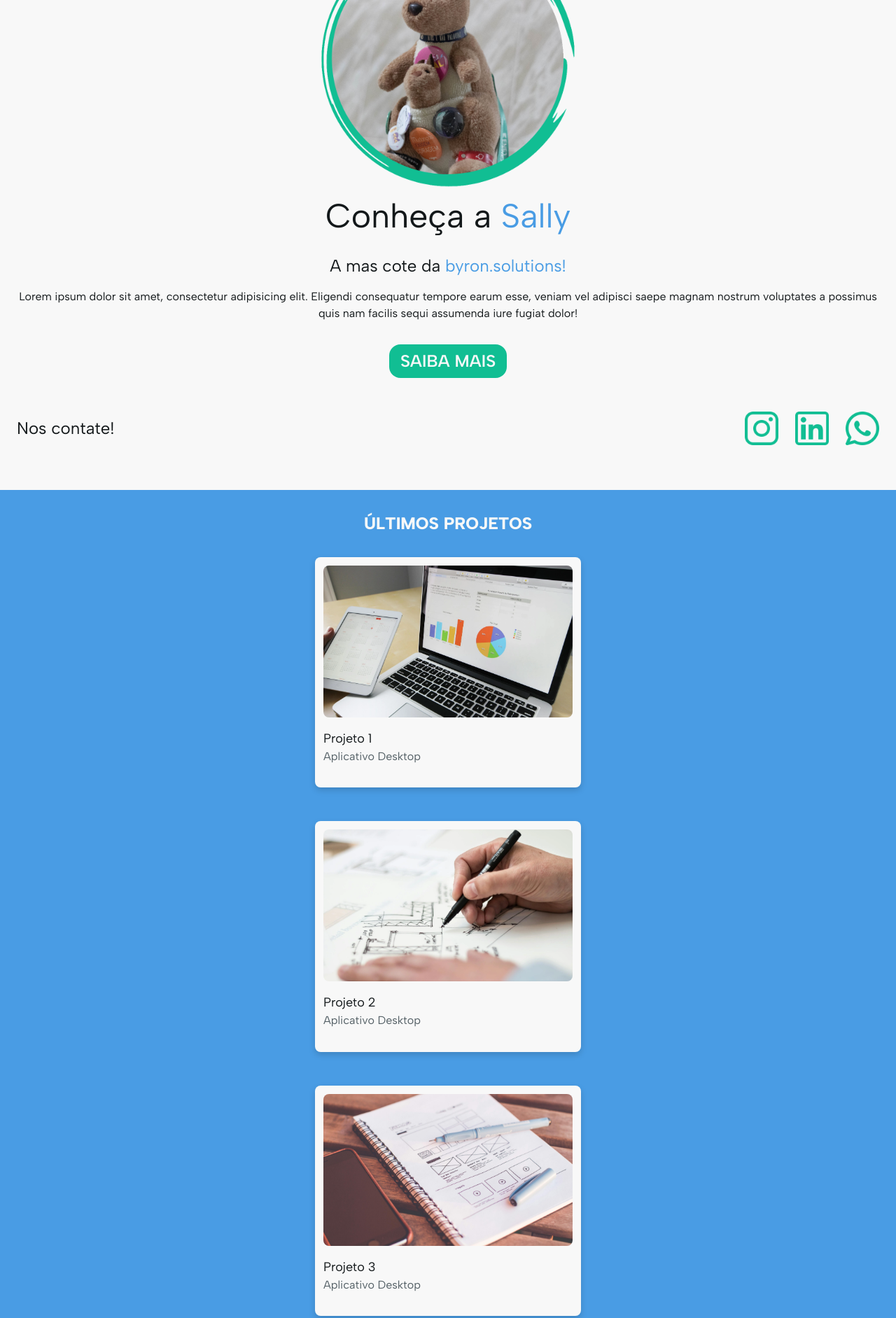
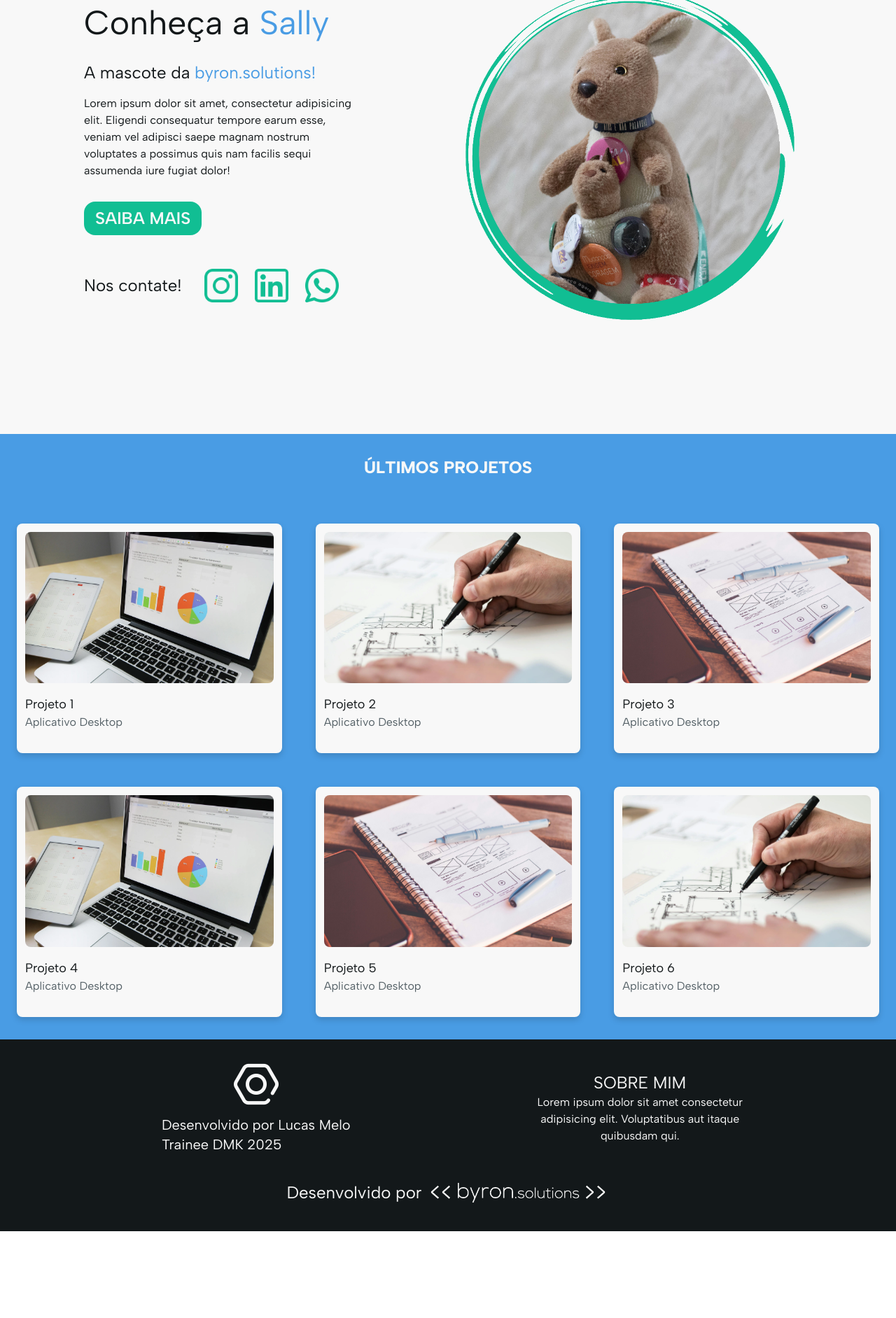
Before and after one commit to meloluvert/tailwind-capacitacao-byron, a website: page src/index.html in a window 1280 px wide. Shown: the part 300-2183 px from the top of the page at 70% size. After the commit the page ends 2059 px from the top, so only its background shows below. Drawn offline with Linux system fonts and the light colour scheme; a web font is replaced by a local one.

Commit message:
feat: responsivo

```diff
--- a/src/index.html
+++ b/src/index.html
@@ -9,7 +9,7 @@
   <body class="font-main">
     <!-- Header  -->
     <header
-      class="bg-black text-white flex flex-row justify-between items-center px-8 py-9"
+      class="bg-black text-white flex flex-row justify-between items-center px-8 py-9 lg:px-30"
     >
       <div class="flex flex-row gap-4 items-center">
         <div class="size-12">
@@ -17,31 +17,45 @@
         </div>
         <h1 class="text-4xl">Portfólio</h1>
       </div>
-      <div class="size-8">
+      <div class="hidden lg:flex lg:flex-row items-center gap-8">
+        <a href="#" class="text-2xl hover:text-main transiiton duration-200"
+          >Início</a
+        >
+        <a href="#" class="text-2xl hover:text-main transiiton duration-200"
+          >Projetos</a
+        >
+        <a
+          href="mailto:lucasmiranda@byronsolutions.com"
+          class="text-2xl font-semibold text-white bg-main px-4 py-2 rounded-2xl hover:bg-teal-600 transition duration-200"
+        >
+          Entre em contato
+        </a>
+      </div>
+      <div class="size-8 lg:hidden">
         <img src="./img/icon_hamburguer.png" alt="Ícone do menu hamburguer" />
       </div>
     </header>
 
     <!-- Hero -->
-    <section class="text-black px-6 py-16 bg-white flex items-center flex-col">
-      <div class="max-w-[400px] max-h-[400px]">
+    <section class="text-black px-6 lg:px-30 py-16 bg-white flex items-center min-h-screen flex-col lg:flex-row-reverse lg:justify-between">
+      <div class="lg:w-1/2 max-w-[400px] max-h-[400px] lg:max-w-[700px] lg:max-h-[700px]">
         <img
           src="./img/sally.png"
           alt="Imagem da Sally, mascote da byron.solutions"
         />
       </div>
-      <div class="flex flex-col gap-12">
-        <div class="text-center flex flex-col gap-8 items-center">
-          <div class="flex flex-col gap-8">
+      <div class="flex lg:max-w-[560px] flex-col gap-12 lg:w-1/2">
+        <div class="text-center lg:text-start flex flex-col gap-8 items-center lg:items-start">
+          <div class="flex flex-col gap-8 max-w-3/4">
             <h2 class="text-5xl">
               Conheça a <span class="text-secondary">Sally</span>
             </h2>
             <div class="flex flex-col gap-4">
               <h3 class="text-2xl">
-                A mas cote da
+                A mascote da
                 <span class="text-secondary"> byron.solutions! </span>
               </h3>
-              <p class="text-base text-center">
+              <p class="text-base text-center lg:text-start">
                 Lorem ipsum dolor sit amet, consectetur adipisicing elit.
                 Eligendi consequatur tempore earum esse, veniam vel adipisci
                 saepe magnam nostrum voluptates a possimus quis nam facilis
@@ -55,7 +69,7 @@
             Saiba Mais
           </button>
         </div>
-        <div class="flex flex-row justify-between items-center">
+        <div class="flex flex-row justify-between items-center lg:justify-start gap-8">
           <p class="text-2xl">Nos contate!</p>
           <div class="flex flex-row gap-6">
             <div class="size-12">
@@ -79,10 +93,10 @@
     </section>
 
     <section
-      class="bg-secondary px-6 py-8 text-black flex flex-col gap-8 items-center"
+      class="bg-secondary px-6 py-8 text-black flex flex-col gap-8 items-center lg:gap-16"
     >
       <h2 class="text-white text-2xl font-extrabold">ÚLTIMOS PROJETOS</h2>
-      <div class="grid grid-flow-row grid-cols-1 gap-12">
+      <div class="grid grid-flow-row grid-cols-1 md:grid-cols-2 lg:grid-cols-3 gap-12">
         <div
           class="bg-white max-w-[380px] flex flex-col rounded-lg p-3 gap-4 drop-shadow-lg"
         >
@@ -153,18 +167,28 @@
     </section>
 
     <!-- Footer -->
-    <footer class="bg-black text-white flex flex-col p-8 gap-16">
-      <div class="flex flex-col items-center gap-16">
-        <div class="flex flex-col items-center gap-3">
-          <div class="size-16"><img src="./img/icon_logo.png" alt="Logo do site" /></div>
-          <p class="text-xl">Desenvolvido por <a href="https://github.com/meloluvert">Lucas Melo - Trainee DMK 2025</a></p>
+    <footer class="bg-black text-white flex flex-col lg:items-center  p-8 gap-16 lg:gap-8">
+      <div class="flex flex-col lg:flex-row items-center gap-16 lg:justify-around">
+        <div class="flex flex-col items-center gap-3 lg:w-1/3">
+          <div class="size-16">
+            <img src="./img/icon_logo.png" alt="Logo do site" />
+          </div>
+          <p class="text-xl">
+            Desenvolvido por
+            <a href="https://github.com/meloluvert"
+              >Lucas Melo <br> </a
+              >Trainee DMK 2025
+          </p>
         </div>
-        <div class="text-center gap-2">
+        <div class="text-center gap-2 lg:w-1/3">
           <h3 class="text-2xl uppercase">Sobre mim</h3>
-          <p class="text-base">Lorem ipsum dolor sit amet consectetur adipisicing elit. Voluptatibus aut itaque quibusdam qui.</p>
+          <p class="text-base">
+            Lorem ipsum dolor sit amet consectetur adipisicing elit.
+            Voluptatibus aut itaque quibusdam qui.
+          </p>
         </div>
       </div>
-      <div class="text-2xl flex flex-col items-center">
+      <div class="text-2xl flex flex-col lg:flex-row lg:justify-center gap-2 items-center">
         <p>Desenvolvido por</p>
         <div class="max-w-[260px]">
           <img src="./img/logo_byron.png" alt=" Logo da byron.solutions" />
```
Also changed, not shown: src/output.css.
